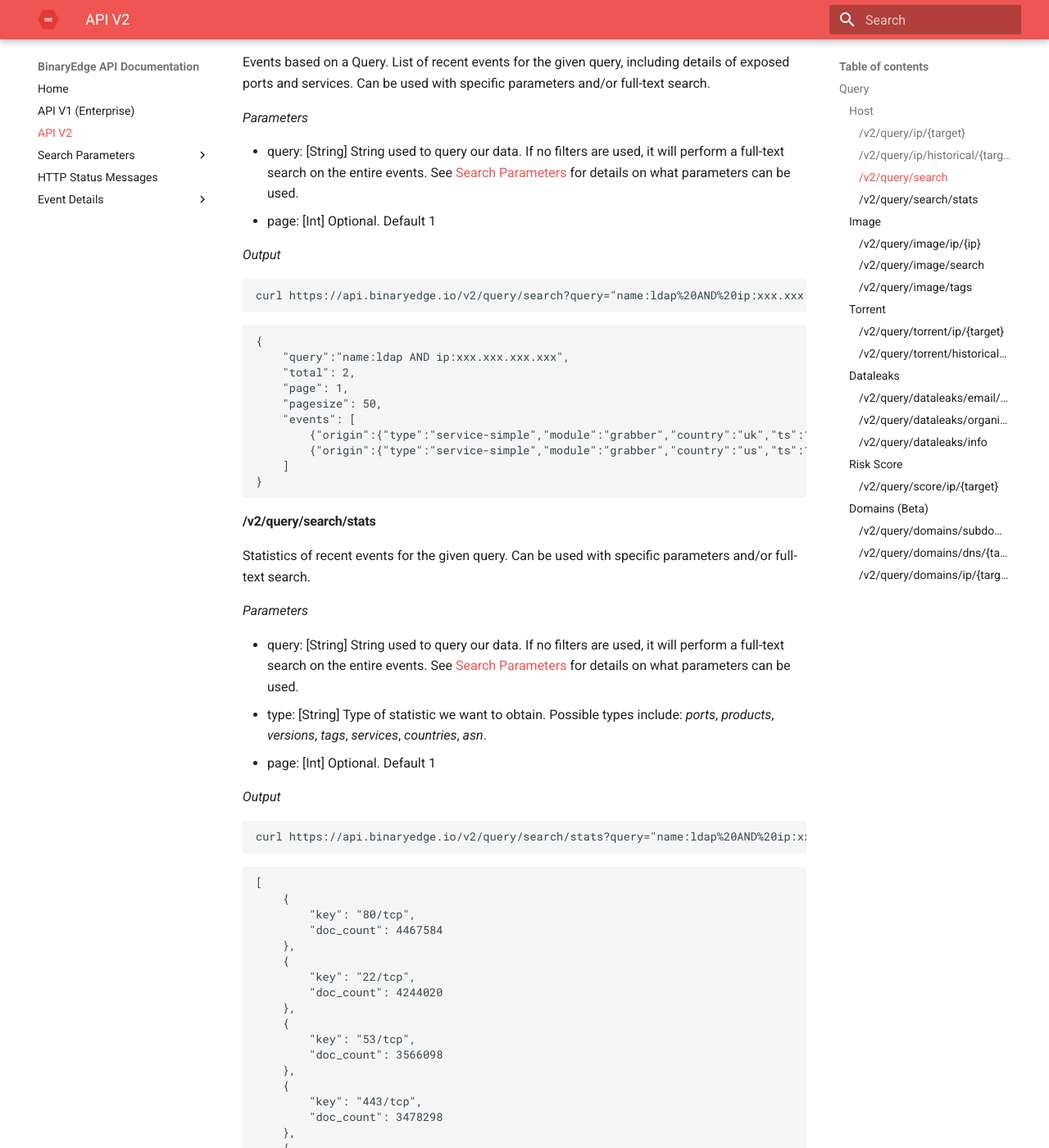
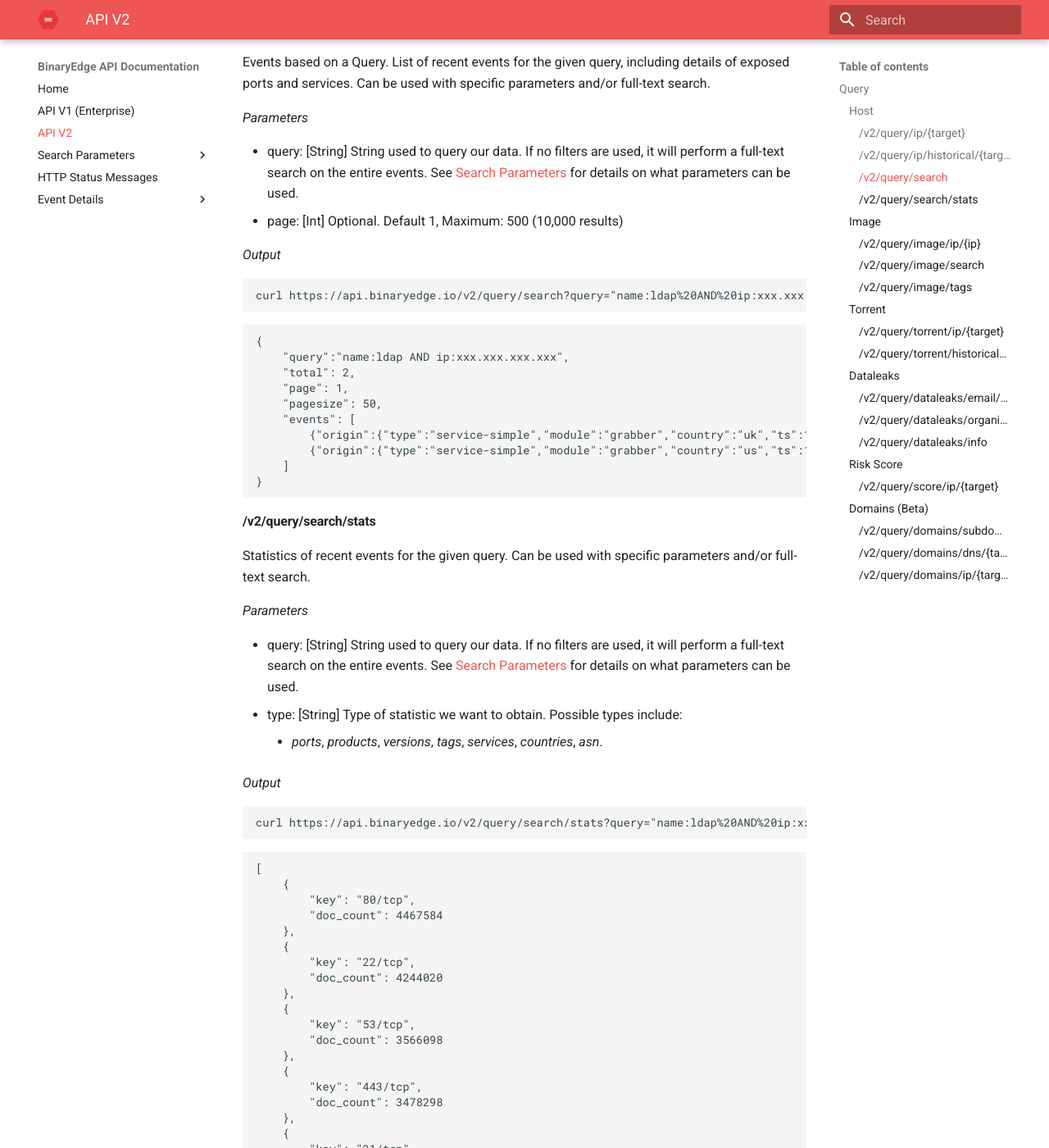
Before and after one commit to igama/docs.binaryedge.io, an MkDocs documentation site: the page built from docs/api-v2.md, in a window 1280 px wide and 1400 px high, scrolled down 4237 px. Shown: the whole window at 82% size. Built offline with MkDocs 1.6.1 and Material for MkDocs 9.7.7, drawn with Linux system fonts in a browser that asks for light colours; some of the changed text lies outside the part shown.

Commit message:
Add mention of page limit of 500.

```diff
--- a/docs/api-v2.md
+++ b/docs/api-v2.md
@@ -219,7 +219,7 @@ Events based on a Query. List of recent events for the given query, including de
 *Parameters*
 
 * query: [String] String used to query our data. If no filters are used, it will perform a full-text search on the entire events. See [Search Parameters](search.md) for details on what parameters can be used.
-* page: [Int] Optional. Default 1
+* page: [Int] Optional. Default 1, Maximum: 500 (10,000 results)
 
 *Output*
 
@@ -247,8 +247,8 @@ Statistics of recent events for the given query. Can be used with specific param
 *Parameters*
 
 * query: [String] String used to query our data. If no filters are used, it will perform a full-text search on the entire events. See [Search Parameters](search.md) for details on what parameters can be used.
-* type: [String] Type of statistic we want to obtain. Possible types include: _ports_, _products_, _versions_, _tags_, _services_, _countries_, _asn_.
-* page: [Int] Optional. Default 1
+* type: [String] Type of statistic we want to obtain. Possible types include:
+    * _ports_, _products_, _versions_, _tags_, _services_, _countries_, _asn_.
 
 *Output*
 
@@ -364,7 +364,7 @@ Remote Desktops based on a Query. List of screenshots and details extracted from
 *Parameters*
 
 * query: [String] String used to query our data. If no filters are used, it will perform a full-text search on the entire events. See [Search Parameters](image-search.md) for details on what parameters can be used.
-* page: [Int] Optional. Default 1
+* page: [Int] Optional. Default 1, Maximum: 500 (10,000 results)
 
 *Output*
 
@@ -1515,7 +1515,7 @@ Return list of subdomains known from the target domains
 *Parameters*
 
 * target: [String] Domain you want to get list of known subdomains.
-* page: [Int] Optional. Default 1
+* page: [Int] Optional. Default 1, Maximum: 500 (10,000 results)
 
 *Output*
 
@@ -1597,7 +1597,7 @@ Return records that have the specified IP address in their A or AAAA records.
 *Parameters*
 
 * target: [IP] IP you want to verify, can be IPV4 or IPV6
-* page: [Int] Optional. Default 1
+* page: [Int] Optional. Default 1, Maximum: 500 (10,000 results)
 
 *Output*
 
```
